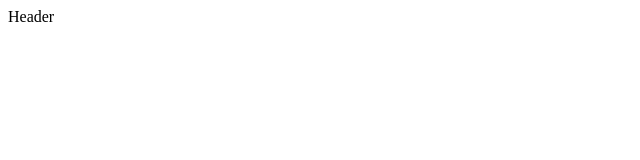
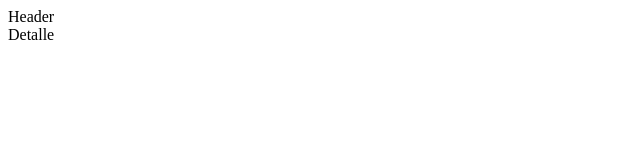
Before and after one commit to jprietor13/movie-db, a React (Create React App) app: page /details/1 in a window 1280 px wide. Shown: the top 160 px of the page, without its empty margins (0-640 px from the left). Built offline with nearby package versions, Linux system fonts and the light colour scheme.

Commit message:
feat: Get idMovie in details

```diff
--- a/src/components/Details.jsx
+++ b/src/components/Details.jsx
@@ -1,5 +1,7 @@
 import React from "react";
 
-export const Details = () => {
-  return <h1>Detalles</h1>;
+export const Details = ({ match }) => {
+  const { id } = match.params;
+  console.log("🚀 ~ file: Details.jsx ~ line 6 ~ Details ~ idMovie", id);
+  return <div className="details">Detalle</div>;
 };
--- a/src/components/Home.jsx
+++ b/src/components/Home.jsx
@@ -10,7 +10,7 @@ export const Home = () => {
       <h4 className="home-container__title">Home</h4>
       {data.map((item) => (
         <div className="home-container__item" key={item.id} idmovie={item.id}>
-          <Link to="/details">
+          <Link to={`/details/${item.id}`}>
             <img src={URL_IMAGE + item.poster_path} alt={item.title} />
           </Link>
           <span className="home-container__item-title">{item.title}</span>
--- a/src/router/App.jsx
+++ b/src/router/App.jsx
@@ -10,7 +10,7 @@ export const App = () => {
       <Header />
       <Switch>
         <Route exact path="/" component={Home} />
-        <Route exact path="/details" component={Details} />
+        <Route exact path="/details/:id" component={Details} />
       </Switch>
     </BrowserRouter>
   );
```
